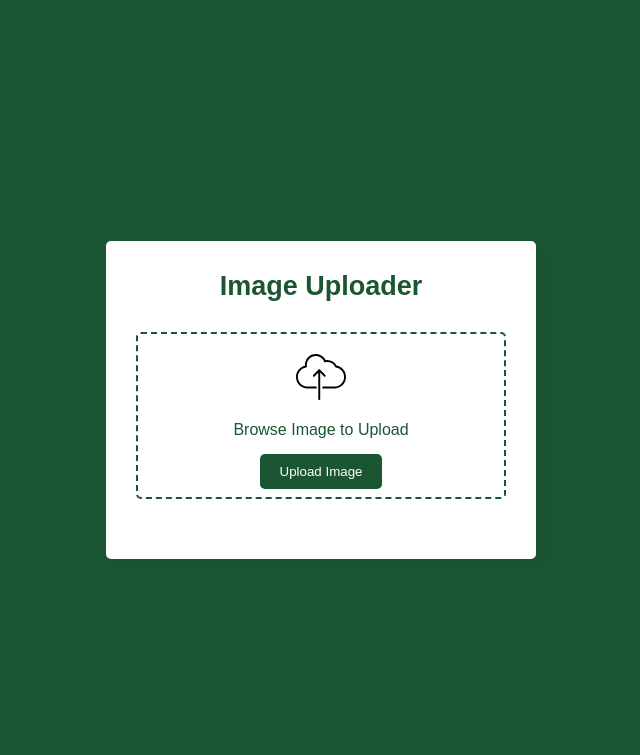
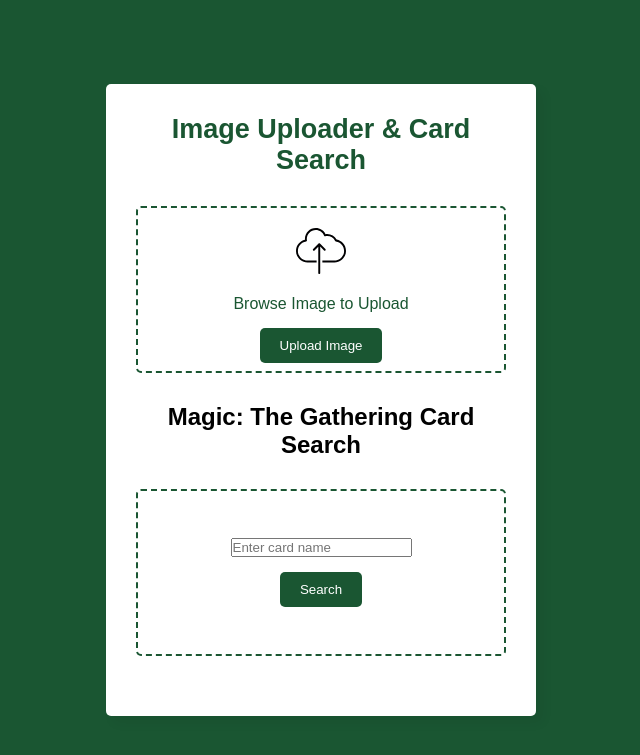
Before and after one commit to KadeStanford/CMPS4200Proj, a Flask app: page / in a window 1280 px wide. Shown: the top 755 px of the page, without its empty margins (319-959 px from the left). Run offline with Flask 3, Linux system fonts and the light colour scheme.

Commit message:
Plugged in the API temporarily
It plugs in the 'name' into the API and returns the most similar card or to what was typed into the search. I want it to return the images for the mana, actually return the price, and the description.

```diff
--- a/app.py
+++ b/app.py
@@ -5,6 +5,7 @@
 from werkzeug.utils import secure_filename
 from PIL import Image
 from transformers import VisionEncoderDecoderModel, TrOCRProcessor
+import requests
 
 app = Flask(__name__)
 
@@ -83,6 +84,32 @@
     # Show image and text
     return render_template('index.html', image_path=filename, extracted_text=generated_text)
 
+# Route for searching
+@app.route('/search', methods=['POST'])
+def search_card():
+    card_name = request.form.get('card_name')
+
+    #Scryfall API
+    scryfall_url = f"https://api.scryfall.com/cards/named?fuzzy={card_name}"
+
+    # Make the API request
+    response = requests.get(scryfall_url)
+
+    # is card found
+    if response.status_code == 200:
+        card_data = response.json()
+        # Extract the relevant card details
+        card_info = {
+            'name': card_data.get('name'),
+            'type_line': card_data.get('type_line'),
+            'mana_cost': card_data.get('mana_cost', 'N/A'),
+            'oracle_text': card_data.get('oracle_text', 'N/A'),
+            'image_url': card_data['image_uris'].get('normal') if 'image_uris' in card_data else None
+        }
+        return render_template('index.html', card_info=card_info)
+    else:
+        return render_template('index.html', message="Card not found!")
+
 #Function to clean up the uploads folder
 def cleanup_upload_folder():
     if os.path.exists(UPLOAD_FOLDER):
--- a/static/style.css
+++ b/static/style.css
@@ -175,3 +175,16 @@
 .uploaded-area i.fa-check {
   font-size: 16px;
 }
+.card-image-container {
+  max-width: 300px;
+  background-color: white;
+  padding: 10px;
+  border-radius: 8px;
+  box-shadow: 0 4px 6px rgba(0, 0, 0, 0.1);
+  text-align: center;
+}
+
+.card-image {
+  max-width: 100%;
+  height: auto;
+}
--- a/templates/index.html
+++ b/templates/index.html
@@ -3,13 +3,13 @@
 <head>
     <meta charset="UTF-8">
     <meta name="viewport" content="width=device-width, initial-scale=1.0">
-    <title>Image Uploader</title>
+    <title>Image Uploader & Card Search</title>
     <link rel="stylesheet" href="/static/style.css">
     <link rel="icon" href="{{ url_for('static', filename='favicon.ico') }}" type="image/x-icon">
 </head>
 <body>
     <div class="wrapper">
-        <header>Image Uploader</header>
+        <header>Image Uploader & Card Search</header>
 
         <!-- Display the message if available (success or error) -->
         {% if request.args.get('message') %}
@@ -18,7 +18,6 @@
 
         <!-- Form for file upload -->
         <form action="/upload" method="POST" enctype="multipart/form-data">
-            <!-- Separates area for file input trigger -->
             <div class="file-upload-area">
                 <input class="file-input" type="file" name="file" accept=".png, .jpeg, .jpg, .svg" hidden>
                 <img src="/static/cloud.svg" alt="Upload Icon" class="upload-icon">
@@ -28,20 +27,49 @@
             <button type="submit" class="upload-button" disabled>Upload Image</button>
         </form>
 
+        <!-- Display uploaded image and extracted text -->
         {% if image_path %}
         <div class="uploaded-image">
             <img src="{{ url_for('uploaded_file', filename=image_path) }}" alt="Uploaded Image">
         </div>
         <div class="detected-info">
-            <!-- Display image -->
             {% if extracted_text %}
                 <h2>Extracted Text:</h2>
                 <p>{{ extracted_text }}</p>
             {% endif %}
         </div>
         {% endif %}
+
+        <!-- Card Search Form -->
+        <h2>Magic: The Gathering Card Search</h2>
+        <form action="{{ url_for('search_card') }}" method="POST">
+            <input type="text" name="card_name" placeholder="Enter card name" required>
+            <button type="submit">Search</button>
+        </form>
+
+        <!-- Display card search result -->
+        {% if card_info %}
+        <div class="card-info">
+            <h2>Card Details:</h2>
+            <p><strong>Name:</strong> {{ card_info.name }}</p>
+            <p><strong>Type:</strong> {{ card_info.type_line }}</p>
+            <p><strong>Mana Cost:</strong>
+                {% if mana_symbols %}
+                    {% for symbol in mana_symbols %}
+                        <img src="{{ symbol }}" alt="Mana Symbol" style="height: 24px;">
+                    {% endfor %}
+                {% else %}
+                    No Mana
+                {% endif %}
+            </p>
+            <p><strong>Description:</strong> {{ card_info.oracle_text }}</p>
+            <p><strong>Price (USD):</strong> {{ card_info.usd_price }}</p>
+            <div class="card-image-container">
+                <img src="{{ card_info.image_url }}" alt="Card Image" class="card-image">
+            </div>
+        </div>
+        {% endif %}
     </div>
-
     <script>
         //Triggers file input when the file-upload-area is clicked
         document.querySelector('.file-upload-area').addEventListener('click', function() {
```
